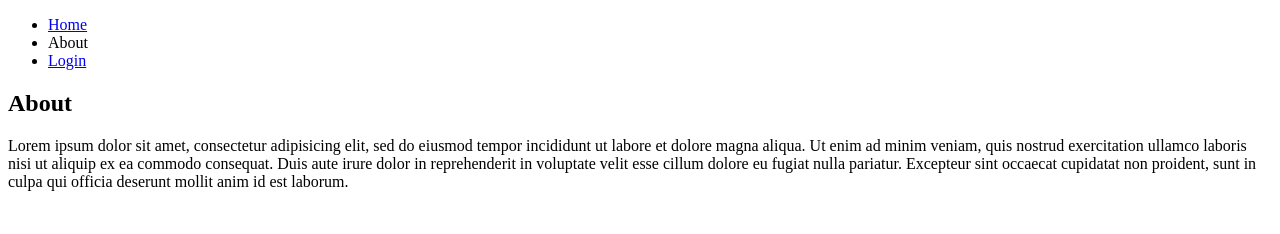
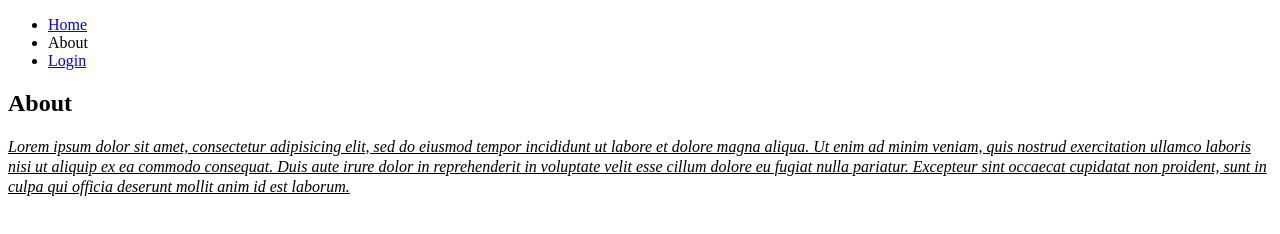
Before and after one commit to tpettry/fullstack, a plain HTML site: page about.html in a window 1280 px wide. Drawn offline with Linux system fonts and the light colour scheme.

Commit message:
created CSS file to demonstrate changes to style on the about page using css file.

```diff
--- a/about.html
+++ b/about.html
@@ -3,6 +3,7 @@
 <html>
 <head>
   <title>My first website!</title>
+  <link rel="stylesheet" href="stylesheet.css">
 </head>
 <body>
   <header>
--- /dev/null
+++ b/stylesheet.css
@@ -0,0 +1,6 @@
+p {
+  text-decoration: underline;
+  line-height: 20px;
+  font-style: italic;
+  /* font-family: "Times New Roman", Georgia, sans-serif; */
+}
```
